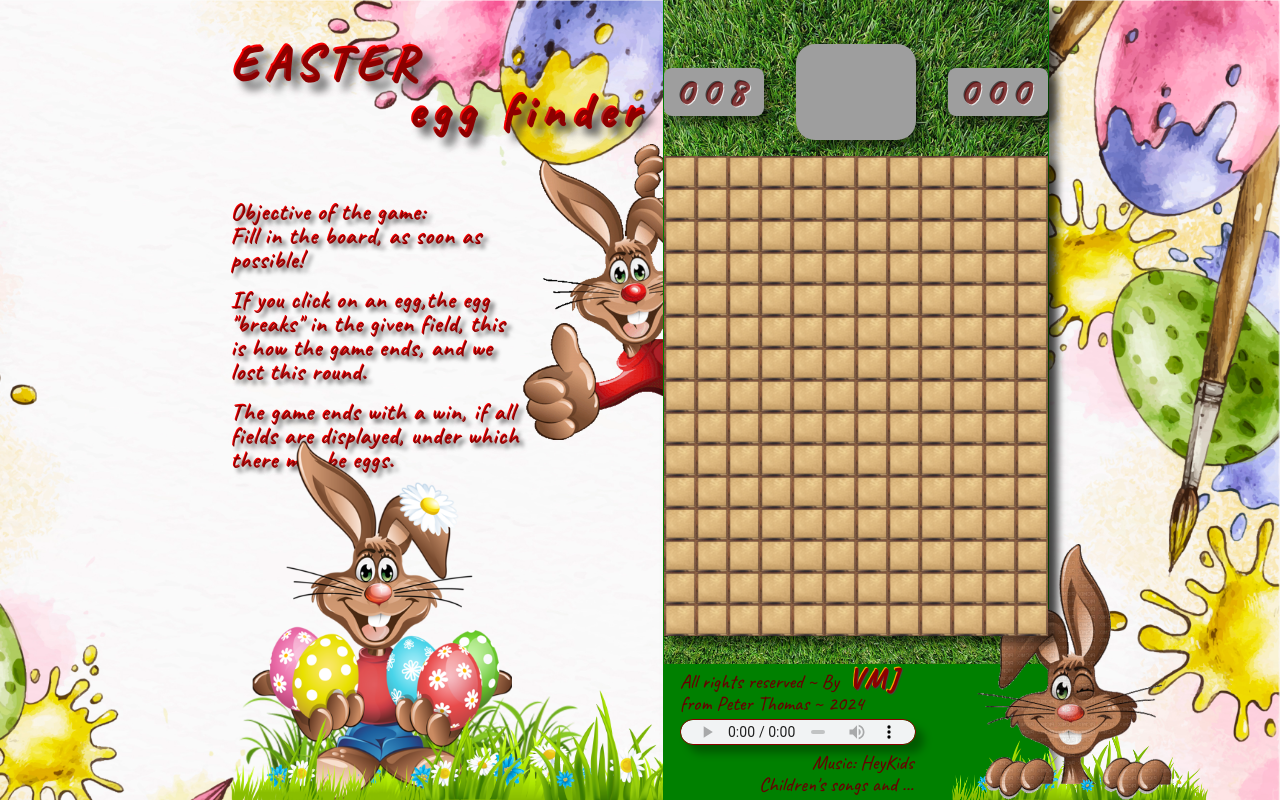
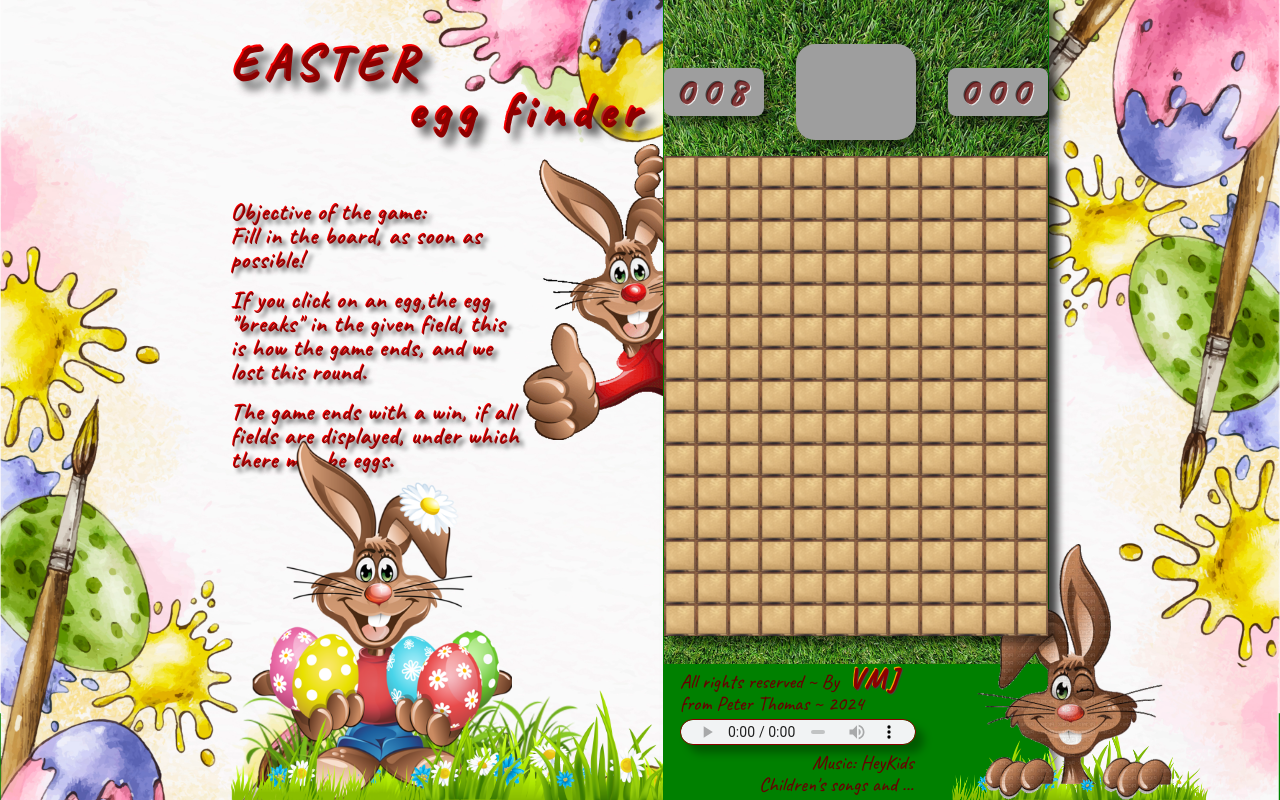
Before and after one commit to ViktorMihalyJozsa/easter-egg-finder, a PHP site: page / in a window 1280 px wide. Run offline with PHP 8.4, Linux system fonts and the light colour scheme; some libraries are stand-ins or nearby versions; grey boxes are pictures that could not be loaded.

Commit message:
Responsive Background

```diff
--- a/css/base.css
+++ b/css/base.css
@@ -12,10 +12,11 @@ html, body {
   }
 
 body {
-    background-image:     url("../assets/body-background.png");
-    background-size:      cover;
-    background-repeat:    no-repeat;
-    background-position:  right;
+    background-image:       url("../assets/body-background.png");
+    background-size:        cover;
+    background-repeat:      no-repeat;
+    background-position-x:  right;
+    background-attachment:  fixed;
   }
 
 
```
Also changed, not shown: assets/body-background.png.
